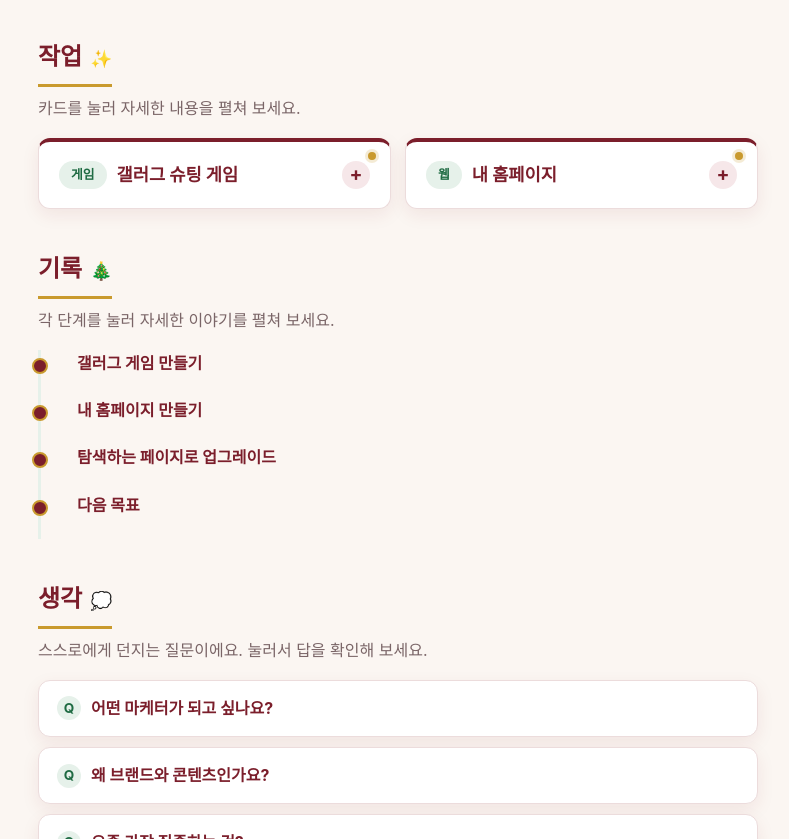
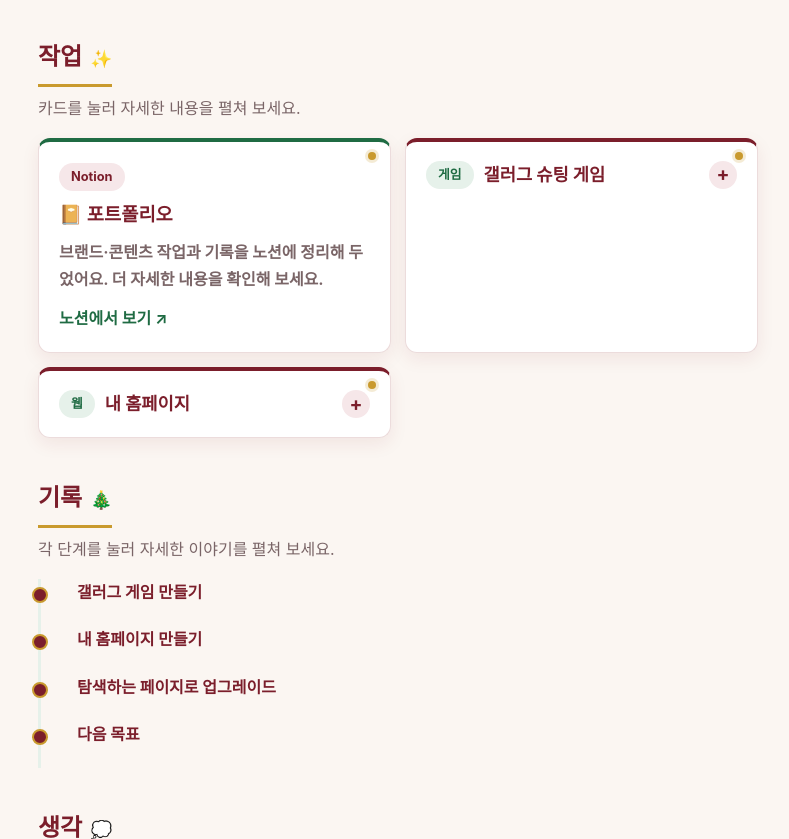
Before and after one commit to merong-jojo/merong-jojo.github.io, a plain HTML site: page index.html in a window 1280 px wide. Shown: the part 1041-1880 px from the top of the page, without its empty margins (242-1031 px from the left). Drawn offline with Linux system fonts and the light colour scheme.

Commit message:
Link Notion portfolio in nav and works

```diff
--- a/index.html
+++ b/index.html
@@ -16,6 +16,7 @@
       <a href="#works">작업</a>
       <a href="#record">기록</a>
       <a href="#contact">연락</a>
+      <a href="https://rhetorical-tail-4c9.notion.site/405f7dde303980a7bfb3f780ae3b36d1" target="_blank" rel="noopener" class="nav-notion">포트폴리오 ↗</a>
     </nav>
   </header>
 
@@ -96,6 +97,15 @@
       <p class="section-note">카드를 눌러 자세한 내용을 펼쳐 보세요.</p>
 
       <ul class="card-list">
+        <li class="card card-link">
+          <a class="card-link-inner" href="https://rhetorical-tail-4c9.notion.site/405f7dde303980a7bfb3f780ae3b36d1" target="_blank" rel="noopener">
+            <span class="tag tag-notion">Notion</span>
+            <h3>📔 포트폴리오</h3>
+            <p>브랜드·콘텐츠 작업과 기록을 노션에 정리해 두었어요. 더 자세한 내용을 확인해 보세요.</p>
+            <span class="card-cta">노션에서 보기 ↗</span>
+          </a>
+        </li>
+
         <li class="card">
           <button class="card-head" aria-expanded="false">
             <span class="tag">게임</span>
--- a/style.css
+++ b/style.css
@@ -738,3 +738,51 @@ h2::after {
   letter-spacing: 0.08em;
   text-transform: uppercase;
 }
+
+/* 노션 연결 */
+.nav-notion {
+  color: var(--accent) !important;
+  font-weight: 700;
+}
+
+.nav-notion:hover {
+  border-bottom-color: var(--gold) !important;
+}
+
+/* 노션 포트폴리오 카드 (바로 링크) */
+.card-link {
+  border-top-color: var(--holly);
+}
+
+.card-link-inner {
+  display: block;
+  padding: 20px;
+  text-decoration: none;
+  color: inherit;
+}
+
+.card-link-inner h3 {
+  margin: 8px 0;
+  color: var(--accent);
+}
+
+.card-link-inner p {
+  margin: 0 0 12px;
+  color: var(--muted);
+}
+
+.tag-notion {
+  background: var(--accent-soft);
+  color: var(--accent);
+}
+
+.card-cta {
+  display: inline-block;
+  font-weight: 700;
+  color: var(--holly);
+  transition: transform 0.15s ease;
+}
+
+.card-link:hover .card-cta {
+  transform: translateX(4px);
+}
```
